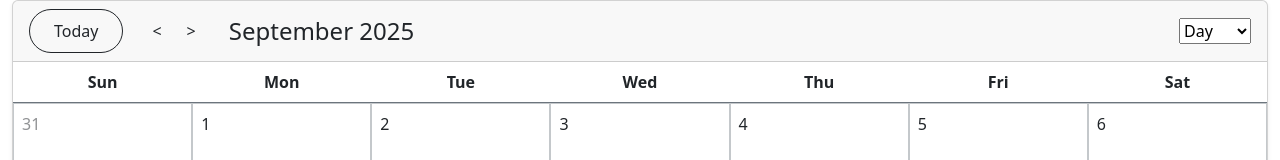
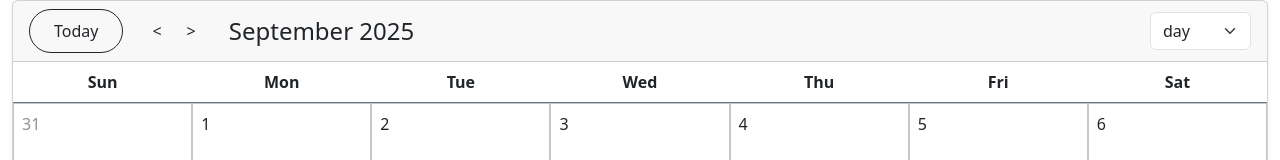
Before and after one commit to my-name-is-gabs/dummy-project-smart-calendar, a Vue app: page / in a window 1280 px wide. Shown: the top 160 px of the page. Built offline with nearby package versions, Linux system fonts and the light colour scheme.

Commit message:
:construction: 68% Week Calendar

```diff
--- a/src/App.vue
+++ b/src/App.vue
@@ -8,7 +8,7 @@
 /**
  *@TODO
  * 1. User should be able to select what calendar to preview (day, week, workday(Option), Month)
- * 2. User should be able to pass the event data
+ * 2. User should be able to pass the event data ✅
  * 3. User should be able to dynamically change the design of the calendar
  * 4. When the user hovers in an event use tooltip
  *
--- a/src/components/SmartCalendar.vue
+++ b/src/components/SmartCalendar.vue
@@ -4,10 +4,15 @@
       <calendar-header
         :current-date="calendarDateHeader"
         @date-navigator="navigateDate"
+        @calendar-option="getCalendarOption"
       ></calendar-header>
 
       <!-- Make this dynamic -->
-      <month-calendar :current-date="currentDate" :events="events"></month-calendar>
+      <component
+        :is="renderCalendarComponent"
+        :current-date="currentDate"
+        :events="events"
+      ></component>
     </div>
   </div>
 </template>
@@ -16,12 +21,14 @@
 import { format } from 'date-fns'
 import CalendarHeader from './subcomponents/CalendarHeader.vue'
 import MonthCalendar from './subcomponents/MonthCalendar.vue'
+import WeekCalendar from './subcomponents/WeekCalendar.vue'
 
 export default {
   name: 'SmartCalendar',
   components: {
     CalendarHeader,
     MonthCalendar,
+    WeekCalendar,
   },
   props: {
     events: {
@@ -41,6 +48,7 @@ export default {
   data() {
     return {
       currentDate: new Date(),
+      renderCalendarComponent: 'MonthCalendar',
     }
   },
   computed: {
@@ -79,6 +87,15 @@ export default {
     toggleToday() {
       this.currentDate = new Date()
     },
+
+    getCalendarOption(option) {
+      const componentMapper = {
+        day: 'DayCalendar',
+        week: 'WeekCalendar',
+        month: 'MonthCalendar',
+      }
+      this.renderCalendarComponent = componentMapper[option]
+    },
   },
 }
 </script>
--- /dev/null
+++ b/src/components/common/CalendarChildHeader.vue
@@ -0,0 +1,35 @@
+<template>
+  <div
+    class="text-center py-2 fw-bold border-bottom border-secondary d-inline-flex flex-column"
+    v-for="(label, index) in labels"
+    :key="index"
+  >
+    {{ label }}
+    <div v-show="isWeek" class="h-50">1</div>
+  </div>
+</template>
+
+<script>
+export default {
+  name: 'CalendarChildHeader',
+  props: {
+    labels: {
+      type: [Array],
+      required: false,
+    },
+    option: {
+      type: String,
+      required: false,
+    },
+    days: {
+      type: [Number, String],
+      required: false,
+    },
+  },
+  computed: {
+    isWeek() {
+      return this.option === 'week'
+    },
+  },
+}
+</script>
--- a/src/components/subcomponents/CalendarHeader.vue
+++ b/src/components/subcomponents/CalendarHeader.vue
@@ -13,11 +13,18 @@
       </div>
 
       <!-- Make this dynamic -->
-      <select class="justify-self-end" name="calendarType" id="calendarType">
-        <option value="day">Day</option>
-        <option value="week">Week</option>
-        <option value="month">Month</option>
-      </select>
+      <div class="justify-self-end">
+        <select
+          class="form-select"
+          name="calendarType"
+          id="calendarType"
+          @change="handleSelectOption"
+        >
+          <option v-for="(option, key) in calendarOptions" :key="key" :value="option">
+            {{ option }}
+          </option>
+        </select>
+      </div>
     </div>
   </header>
 </template>
@@ -43,8 +50,10 @@ export default {
           right: '>',
         },
       },
+      calendarOptions: ['day', 'week', 'month'],
     }
   },
+  emits: ['date-navigator', 'calendar-option'],
   methods: {
     emitNavigatorLeft() {
       this.$emit('date-navigator', 'prev')
@@ -55,6 +64,9 @@ export default {
     emitToday() {
       this.$emit('date-navigator', 'today')
     },
+    handleSelectOption(event) {
+      this.$emit('calendar-option', event.target.value)
+    },
   },
 }
 </script>
--- a/src/components/subcomponents/MonthCalendar.vue
+++ b/src/components/subcomponents/MonthCalendar.vue
@@ -1,18 +1,14 @@
 <template>
   <main>
     <!-- Weeks -->
-    <div class="calendarGrid">
-      <div
-        class="text-center py-2 fw-bold border-bottom border-secondary"
-        v-for="(week, index) in weeks"
-        :key="index"
-      >
-        {{ week }}
-      </div>
+    <div class="calendar-grid">
+      <!-- Make this a dynamic component -->
+      <calendar-child-header :labels="weeks" :option="option"></calendar-child-header>
     </div>
+    <!-- end -->
 
     <!-- Days & events -->
-    <div class="calendarGrid">
+    <div class="calendar-grid">
       <div
         class="day-cell border border-secondary-subtle position-relative"
         v-for="(day, i) in daysInCalendar"
@@ -31,6 +27,7 @@
         <!-- Events -->
         <div class="flex-grow-1 overflow-auto">
           <div class="event-pill mb-1" v-for="(event, key) in events" :key="key">
+            <!-- For Event component make it a slot -->
             <small class="badge bg-info text-dark w-100 text-start text-white">
               {{ renderEventTitle(day.date, event) }}
             </small>
@@ -44,9 +41,13 @@
 <script>
 import { generateCalendarDays } from '@/services/calendarService'
 import { format, isSameDay } from 'date-fns'
+import CalendarChildHeader from '../common/CalendarChildHeader.vue'
 
 export default {
   name: 'MonthCalendar',
+  components: {
+    CalendarChildHeader,
+  },
   props: {
     currentDate: {
       type: Date,
@@ -66,6 +67,7 @@ export default {
   data() {
     return {
       weeks: ['Sun', 'Mon', 'Tue', 'Wed', 'Thu', 'Fri', 'Sat'],
+      option: 'month',
     }
   },
   computed: {
@@ -98,7 +100,7 @@ export default {
 </script>
 
 <style scoped>
-.calendarGrid {
+.calendar-grid {
   display: grid;
   grid-template-columns: repeat(7, 1fr);
 }
--- /dev/null
+++ b/src/components/subcomponents/WeekCalendar.vue
@@ -0,0 +1,30 @@
+<template>
+  <div class="calendar-grid">
+    <calendar-child-header :labels="weeks" option="week"></calendar-child-header>
+    <div>This is week calendar</div>
+  </div>
+</template>
+
+<script>
+import CalendarChildHeader from '../common/CalendarChildHeader.vue'
+
+export default {
+  name: 'WeekCalendar',
+  components: {
+    CalendarChildHeader,
+  },
+  data() {
+    return {
+      weeks: ['Sun', 'Mon', 'Tue', 'Wed', 'Thu', 'Fri', 'Sat'],
+      option: 'month',
+    }
+  },
+}
+</script>
+
+<style scoped>
+.calendar-grid {
+  display: grid;
+  grid-template-columns: repeat(7, 1fr);
+}
+</style>
```
